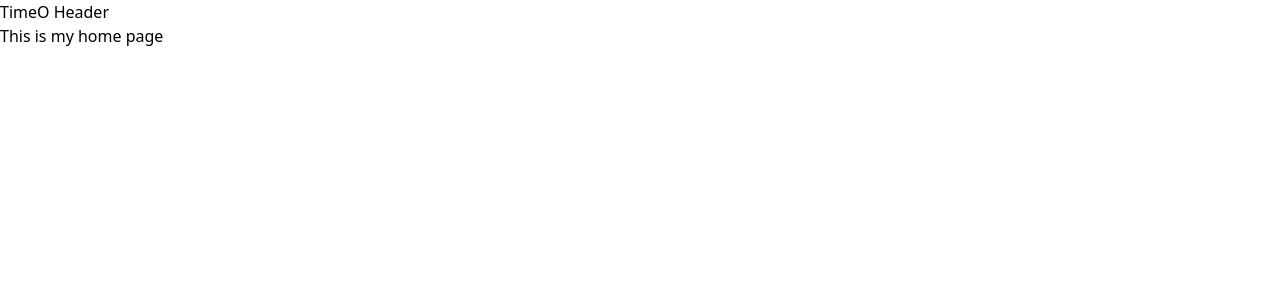
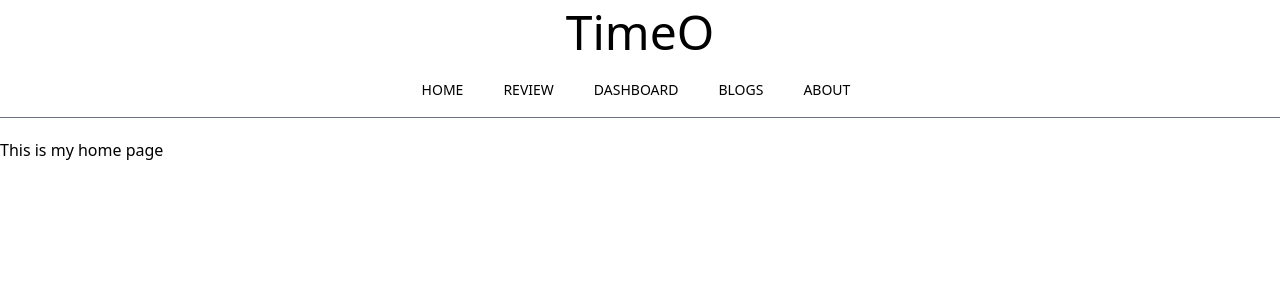
Before and after one commit to sabbir10s/TimeO, a React (Create React App) app: page / in a window 1280 px wide. Shown: the top 300 px of the page. Built offline with nearby package versions, Linux system fonts and the light colour scheme.

Commit message:
Header Section Done

```diff
--- a/package.json
+++ b/package.json
@@ -6,8 +6,8 @@
     "@testing-library/jest-dom": "^5.16.3",
     "@testing-library/react": "^12.1.4",
     "@testing-library/user-event": "^13.5.0",
-    "react": "^18.0.0",
-    "react-dom": "^18.0.0",
+    "react": "^17.0.1",
+    "react-dom": "^17.0.1",
     "react-router": "^6.3.0",
     "react-router-dom": "^6.3.0",
     "react-scripts": "5.0.0",
--- /dev/null
+++ b/src/Components/CustomLink/CustomLink.js
@@ -0,0 +1,21 @@
+import React from 'react';
+import { Link, useMatch, useResolvedPath } from 'react-router-dom';
+
+function CustomLink({ children, to, ...props }) {
+    let resolved = useResolvedPath(to);
+    let match = useMatch({ path: resolved.pathname, end: true });
+
+    return (
+        <div>
+            <Link
+                style={{ color: match? "#1d4ed8" : "black"}}
+                to={to}
+                {...props}
+            >
+                {children}
+            </Link>
+        </div>
+    );
+}
+
+export default CustomLink;
--- a/src/Components/Header/Header.js
+++ b/src/Components/Header/Header.js
@@ -1,9 +1,31 @@
 import React from 'react';
+import CustomLink from '../CustomLink/CustomLink';
 
 const Header = () => {
     return (
         <div>
-            <h1>TimeO Header</h1>
+            <p className='text-center text-5xl py-2'>TimeO</p>
+            <div className="text-sm font-medium text-center text-black-100 border-b border-gray-500 dark:text-gray-400 dark:border-gray-700 mb-5">
+                <ul className="flex flex-wrap justify-center -mb-px">
+                    <li className="mr-2">
+                        <CustomLink to="/home" className="inline-block p-4 rounded-t-lg border-b-2 border-transparent hover:text-blue-700 hover:border-blue-700 ">HOME</CustomLink>
+                    </li>
+                    <li className="mr-2">
+                        <CustomLink to="/reviews" className="inline-block p-4 rounded-t-lg border-b-2 border-transparent hover:text-blue-700 hover:border-blue-700 ">REVIEW</CustomLink>
+                    </li>
+                    <li className="mr-2">
+                        <CustomLink to="/dashboard" className="inline-block p-4 rounded-t-lg border-b-2 border-transparent hover:text-blue-700 hover:border-blue-700 ">DASHBOARD</CustomLink>
+                    </li>
+                    <li className="mr-2">
+                        <CustomLink to="/blogs" className="inline-block p-4 rounded-t-lg border-b-2 border-transparent hover:text-blue-700 hover:border-blue-700 ">BLOGS</CustomLink>
+                    </li>
+                    <li className="mr-2">
+                        <CustomLink to="/about" className="inline-block p-4 rounded-t-lg border-b-2 border-transparent hover:text-blue-700 hover:border-blue-700 ">ABOUT</CustomLink>
+                    </li>
+
+                </ul>
+            </div>
+
         </div>
     );
 };
```
Also changed, not shown: 1 other file (tests, documents, lock files or other folders).
